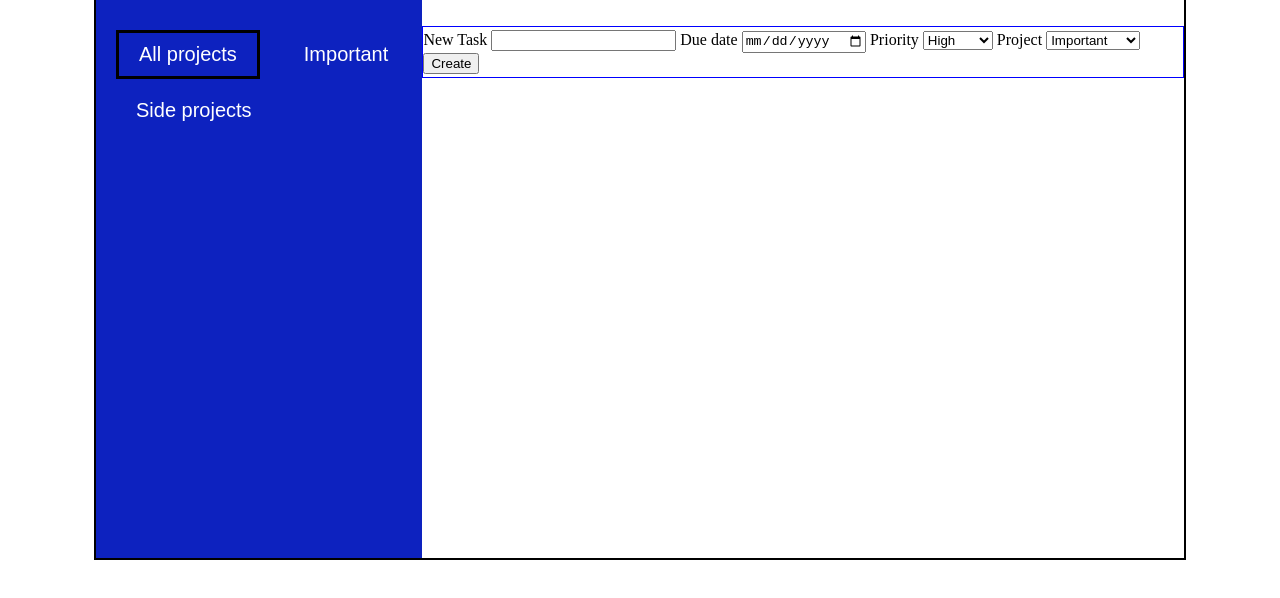
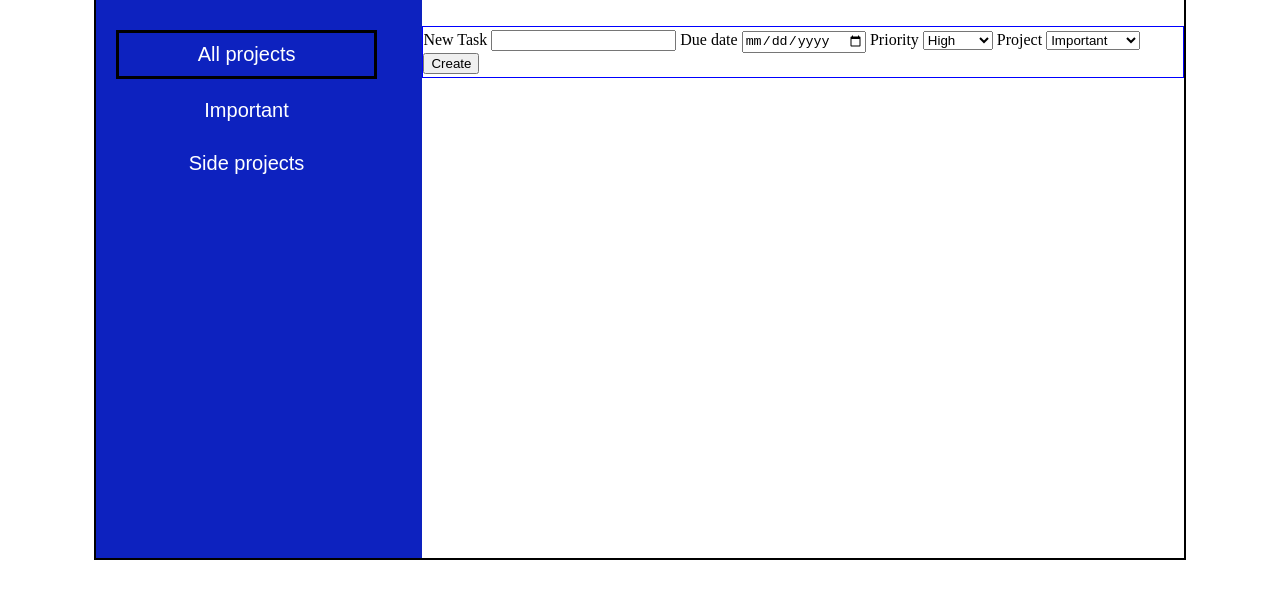
Before and after one commit to ayrescode/TOP-to-do-list, a website built with webpack: page src/template.html in a window 1280 px wide. Both pictures are taken after a click on the button "All projects". Shown: the part 134-732 px from the top of the page. Built offline with nearby package versions, Linux system fonts and the light colour scheme.

Commit message:
navigation menu class toggle function working

```diff
--- a/scss/_todo.scss
+++ b/scss/_todo.scss
@@ -21,6 +21,7 @@
   }
   button {
     color: white;
+    width: 80%;
     background-color: #0d22bf;
     font-size: 1.25rem;
     padding: 10px 20px;
@@ -32,7 +33,7 @@
       border-radius: 4px;
     }
   }
-  .ativo {
+  .active {
     border: 3px solid black;
   }
 }
--- a/src/index.js
+++ b/src/index.js
@@ -7,6 +7,8 @@ import './navigation';
 import { task } from './create-task';
 
 const initCreate = new task().createEvent();
+
+
 
 class unifyShelfs {
   constructor(...array) {
--- a/src/navigation.js
+++ b/src/navigation.js
@@ -1,7 +1,35 @@
 const navigation = document.querySelector('nav');
+const navigationButton = document.querySelectorAll('nav>button');
 
-navigation.addEventListener('click', (buttons) => {
-  console.log('hey');
-});
+// i need to remove active from all.
 
-const date = document.getElementById('date');
+// console.log(navigation);
+// console.log(navigationButton);
+
+// navigation.addEventListener('click', (button) => console.log(button.target));
+navigation.addEventListener('click', (clicketButton) =>
+  handleClick(clicketButton)
+);
+
+// remove active class from all items
+function handleClick(clicketButton) {
+  navigationButton.forEach((button) => {
+    button.classList.remove('active');
+  });
+  clicketButton.target.classList.add('active');
+}
+
+// // adds active class to target button click
+// function addClass() {
+//   navigationButton.forEach((item) =>
+//     item.addEventListener('click', (button) =>
+//       button.target.classList.add('active')
+//     )
+//   );
+// }
+
+// navigation.forEach((item) =>
+//   item.addEventListener('click', (button) =>
+//     console.log(button.target.innerText)
+//   )
+// );
--- a/src/template.html
+++ b/src/template.html
@@ -12,7 +12,7 @@
         <div class="sidebar">
             <h1>To do list projects</h1>
             <nav>
-                <button class="ativo">All projects</button>
+                <button>All projects</button>
                 <button>Important</button>
                 <button>Side projects</button>
             </nav>
```
Also changed, not shown: src/styles.css, 1 other file.
